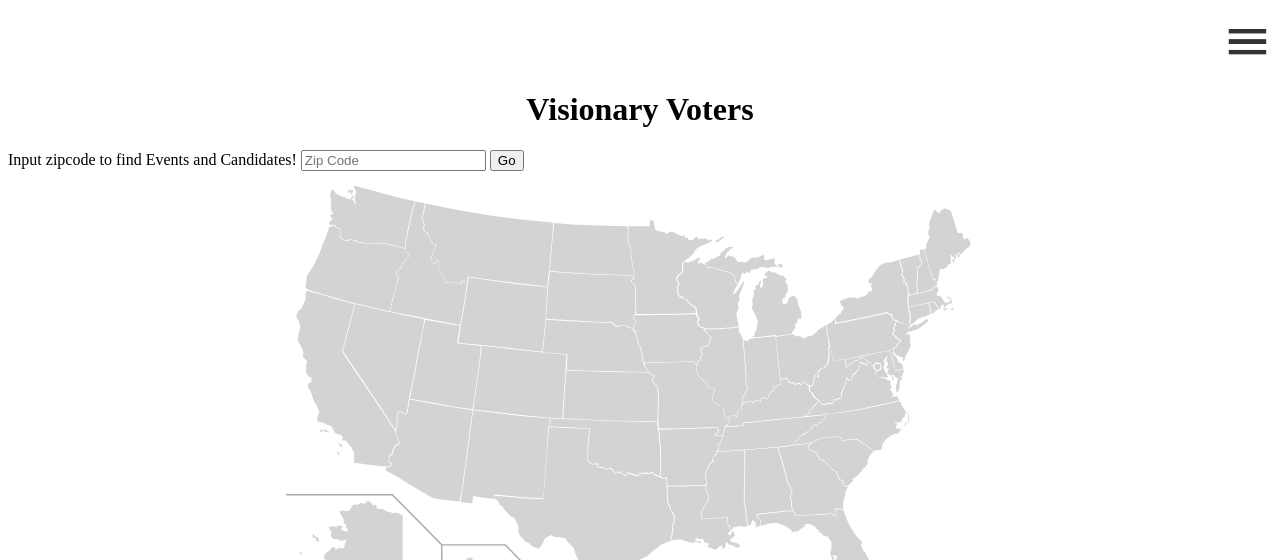
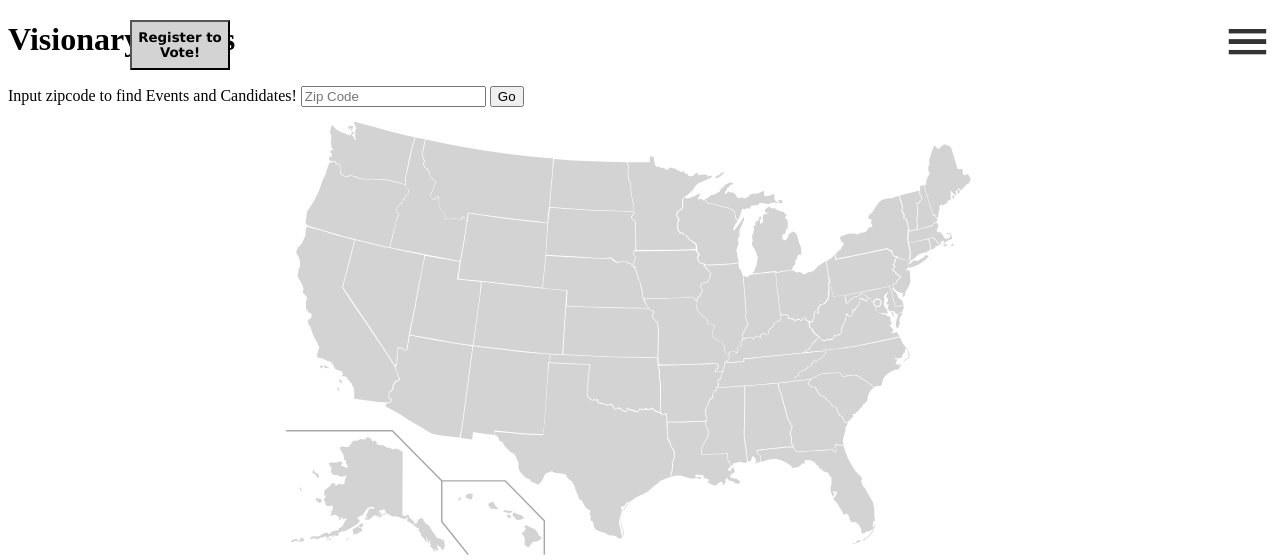
Before and after one commit to jadeeng/Visionary-Voter, a plain HTML site: page index.html in a window 1280 px wide. Shown: the top 560 px of the page. Drawn offline with nearby package versions, Linux system fonts and the light colour scheme; files whose address does not match are found by name.

Commit message:
lots 'o changes

```diff
--- a/index.css
+++ b/index.css
@@ -7,6 +7,30 @@
   height: 100%;
   justify-content: center;
   margin: auto;
+}
+
+#nav h1{
+  position: absolute;
+  top: 0px;
+  justify-content: center;
+  text-align: center;
+}
+
+
+#vote{
+  position: absolute;
+  width: 100px;
+  height: 50px;
+  right: 1050px;
+  top: 20px;
+  background-color: #D3D3D3;
+  font-family: verdana;
+  font-weight: bold;
+}
+
+#vote: hover {
+  background-color: black;
+  color: white;
 }
 
 path:hover, circle:hover {
--- a/index.html
+++ b/index.html
@@ -25,6 +25,8 @@
     function myFunction() {
     document.getElementById("myDropdown").classList.toggle("show");
   }
+
+
 
   // Close the dropdown if the user clicks outside of it
   window.onclick = function(event) {
@@ -57,6 +59,7 @@
       <button id="zipsearch_search">Go</button>
       <span style="color: red; visibility: hidden;" id="zipsearch_error">Please enter a valid 5-digit US zip code.</span>
     </form>
+    <button id="vote" onclick="window.location.href='https://vote.gov/'"> Register to Vote!</button>
   </div>
   <div id="info-box"></div>
   <?xml version="1.0" encoding="utf-8"?>
```
Also changed, not shown: images/visionary-voters.jpg.
